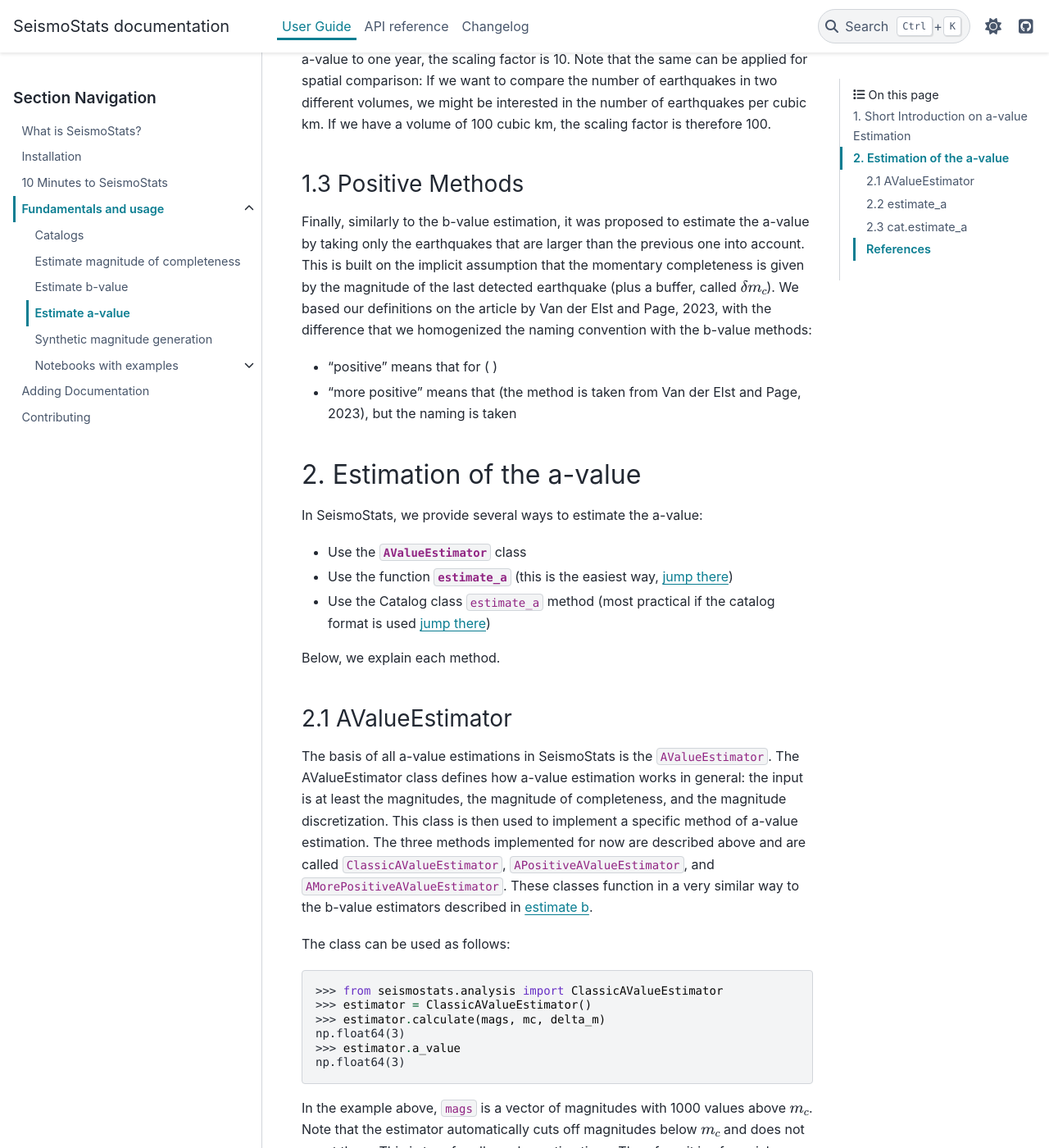
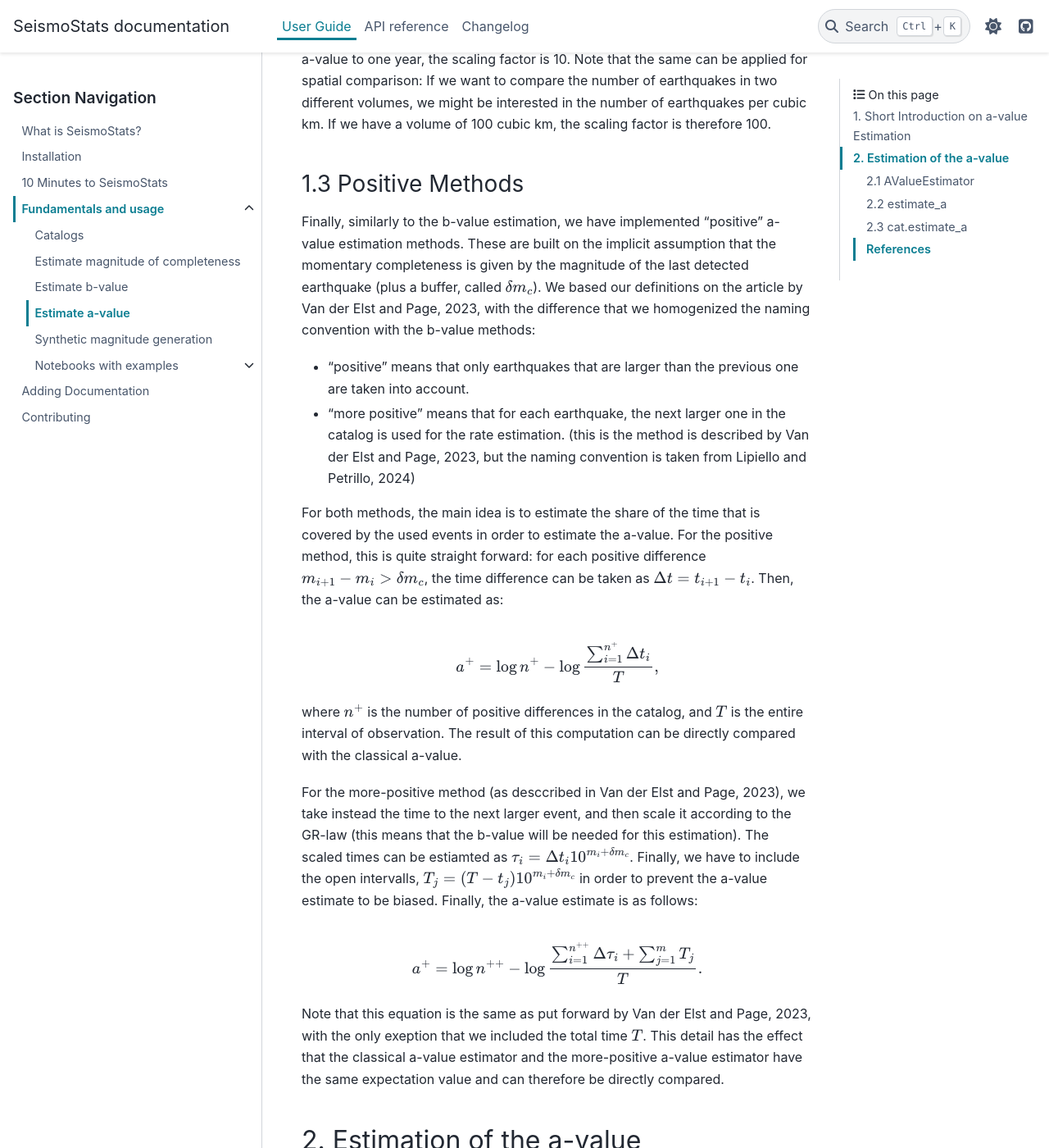
Before and after one commit to swiss-seismological-service/SeismoStats, a Sphinx documentation site: the page built from docs/source/user/estimate_a.md, in a window 1280 px wide and 1400 px high, scrolled down 1679 px. Shown: the whole window at 82% size. Built offline with Sphinx 7.4.7 and the PyData theme 0.15.4, drawn with Linux system fonts in a browser that asks for light colours; pages that are not in the unit, such as notebooks, are missing from menus; the version number could not be read and is left out; some of the changed text lies outside the part shown.

Commit message:
finalize first draft of aval docs

````diff
--- a/docs/source/user/estimate_a.md
+++ b/docs/source/user/estimate_a.md
@@ -29,10 +29,27 @@ First, it might be that the level of completeness is not constant. Therefore, in
 Second, the time intervals that are compared are often not the same, making it hard to compare. In many cases, researchers scale the a-value so that $N(m)$ means the number of earthquakes above $m$ within a year (which is effectively a rate). We include this possibility in the form of a scaling factor. This scaling factor encompasses information about how many time-units fit within the time interval of observation. E.g., if the interval of observation is 10 years but we want to scale the a-value to one year, the scaling factor is 10. Note that the same can be applied for spatial comparison: If we want to compare the number of earthquakes in two different volumes, we might be interested in the number of earthquakes per cubic km. If we have a volume of 100 cubic km, the scaling factor is therefore 100.
 
 ### 1.3 Positive Methods
-Finally, similarly to the b-value estimation, it was proposed to estimate the a-value by taking only the earthquakes that are larger than the previous one into account. This is built on the implicit assumption that the momentary completeness is given by the magnitude of the last detected earthquake (plus a buffer, called $\delta m_c$). We based our definitions on the article by Van der Elst and Page, 2023, with the difference that we homogenized the naming convention with the b-value methods:
+Finally, similarly to the b-value estimation, we have implemented "positive" a-value estimation methods. These are built on the implicit assumption that the momentary completeness is given by the magnitude of the last detected earthquake (plus a buffer, called $\delta m_c$). We based our definitions on the article by Van der Elst and Page, 2023, with the difference that we homogenized the naming convention with the b-value methods:
 
-- "positive" means that for ( )
-- "more positive" means that (the method is taken from Van der Elst and Page, 2023), but the naming is taken
+- "positive" means that only earthquakes that are larger than the previous one are taken into account.
+- "more positive" means that for each earthquake, the next larger one in the catalog is used for the rate estimation. (this is the method is described by Van der Elst and Page, 2023, but the naming convention is taken from Lipiello and Petrillo, 2024)
+
+For both methods, the main idea is to estimate the share of the time that is covered by the used events in order to estimate the a-value. For the positive method, this is quite straight forward: for each positive difference $m_{i+1} - m_i > \delta m_c$, the time difference can be taken as $\Delta t = t_{i+1} - t_i$. Then, the a-value can be estimated as:
+
+$$
+a^+ = \log n^+ - \log \frac{\sum_{i=1}^{n^+} \Delta t_i}{T},
+$$
+
+where $n^+$ is the number of positive differences in the catalog, and $T$ is the entire interval of observation. The result of this computation can be directly compared with the classical a-value.
+
+For the more-positive method (as desccribed in  Van der Elst and Page, 2023), we take instead the time to the next larger event, and then scale it according to the GR-law (this means that the b-value will be needed for this estimation). The scaled times can be estiamted as $\tau_i = \Delta t_i 10^{m_i + \delta m_c}$. Finally, we have to include the open intervalls, $T_j = (T-t_j)  10^{m_i + \delta m_c}$ in order to prevent the a-value estimate to be biased. Finally, the a-value estimate is as follows:
+
+$$
+a^+ = \log n^{++} - \log \frac{\sum_{i=1}^{n^{++}} \Delta
+\tau_i + \sum_{j=1}^{m}T_j}{T}.
+$$
+
+Note that this equation is the same as put forward by Van der Elst and Page, 2023, with the only exeption that we included the total time $T$. This detail has the effect that the classical a-value estimator and the more-positive a-value estimator have the same expectation value and can therefore be directly compared.
 
 ## 2. Estimation of the a-value
 In SeismoStats, we provide several ways to estimate the a-value:
@@ -59,18 +76,29 @@ np.float64(3)
 
 In the example above, `mags` is a vector of magnitudes with 1000 values above $m_c$. Note that the estimator automatically cuts off magnitudes below $m_c$ and does not count them. This is true for all a-value estimations. Therefore, it is of crucial importance to provide the correct $m_c$. The reason that $\Delta m$ is needed here is only to correctly cut off at $m_c$. The estimated a-value is finally stored within the instance of the class, which we called `estimator` in our example.
 
-`APositiveAValueEstimator` and `AMorePositiveAValueEstimator` work in a similar way. However, they have the additional possible arguments `dmc` (see $\delta m_c$ above) and `time`. If `dmc` is not given, it is set to $\Delta m$. If `time` is given, the estimator will assume that the magnitudes are already ordered in time.
+`APositiveAValueEstimator` works in a similar way. However, they have the additional arguments `dmc` (see $\delta m_c$ above) and `time`. If `dmc` is not given, it is set to $\Delta m$. `times`, on the other hand, has to be provided, as it plays an important role to estimate a (as described in the section above).
 
 ```python
->>> from seismostats.analysis import AMorePositiveAValueEstimator
->>> estimator = ClassicAValueEstimator()
->>> estimator.calculate(mags, mc, delta_m, dmc=dmc, time=time)
+>>> from seismostats.analysis import APositiveAValueEstimator
+>>> estimator = APositiveAValueEstimator()
+>>> estimator.calculate(mags, mc, delta_m, times, dmc=dmc)
 np.float64(1.5)
 >>> estimator.a_value
 np.float64(1.5)
 ```
 
-Note that for `APositiveAValueEstimator` and `AMorePositiveAValueEstimator`, the parameter `mc` still cuts the original magnitudes.
+Finally, `AMorePositiveAValueEstimator` requires one more additional argument: the b-value. This is because the time differences have to be scaled using the GR-law.
+
+```python
+>>> from seismostats.analysis import AMorePositiveAValueEstimator
+>>> estimator = AMorePositiveAValueEstimator()
+>>> estimator.calculate(mags, mc, delta_m, times, b_value=1)
+np.float64(1.5)
+>>> estimator.a_value
+np.float64(1.5)
+```
+
+Note that for `APositiveAValueEstimator` and `AMorePositiveAValueEstimator`, the parameter `mc` still is used as in the classical case: magnitudes below will be disregarded.
 
 ### 2.2 estimate_a
 In order to estimate the a-value with eq. (1), one needs only to know the magnitude of completeness and the discretization of the magnitudes, $\Delta m$.
@@ -101,7 +129,22 @@ Note that, if $\Delta m$ and $m_c$ are already defined in the catalog, the metho
 np.float64(1)
 ```
 
-This is practical: if
+This is especially practical since these attributes are set by the the binning method and the estimate_mc methods.
+```python
+>>> # First, estimate mc
+>>>cat.estimate_mc_max()
+>>> # Now, it is set as an attibute
+>>> cat.mc
+1.0
+>>> # Second, bin the magnitudes
+>>> cat.bin_magnitudes(delta_m=0.1, inplace=True)
+>>> cat.delta_m
+0.1
+>>> cat.estimate_a()
+2.113
+```
+
 
 ### References
 - Van der Elst, Nicholas J., and Morgan T. Page. "a‐positive: A robust estimator of the earthquake rate in incomplete or saturated catalogs." *Journal of Geophysical Research: Solid Earth* 128.10 (2023): e2023JB027089.
+- Lippiello, E., and G. Petrillo. "b‐more‐incomplete and b‐more‐positive: Insights on a robust estimator of magnitude distribution." Journal of Geophysical Research: Solid Earth 129.2 (2024): e2023JB027849.
````
Also changed, not shown: other parts of docs/source/user/estimate_a.md (+1 -1 lines).
